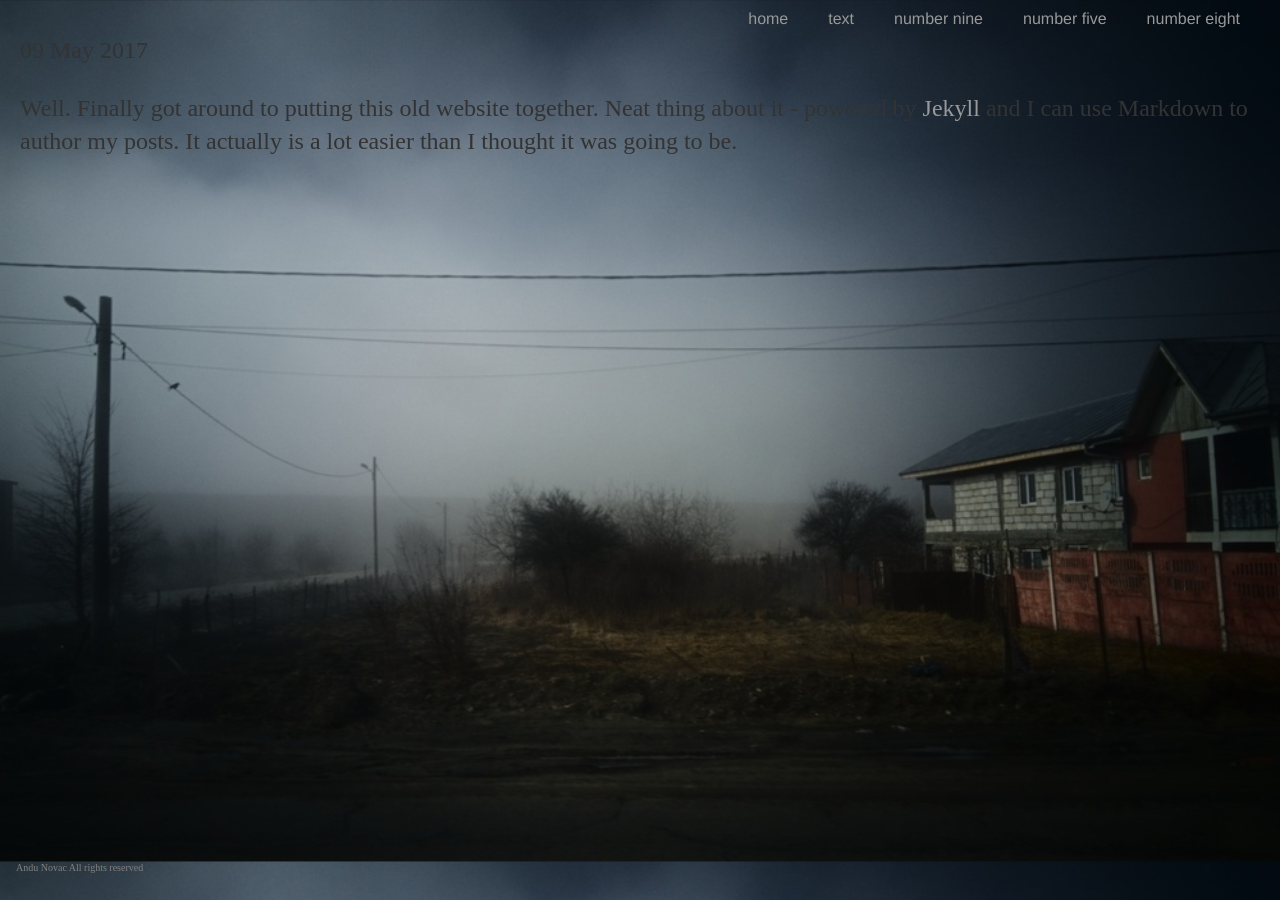
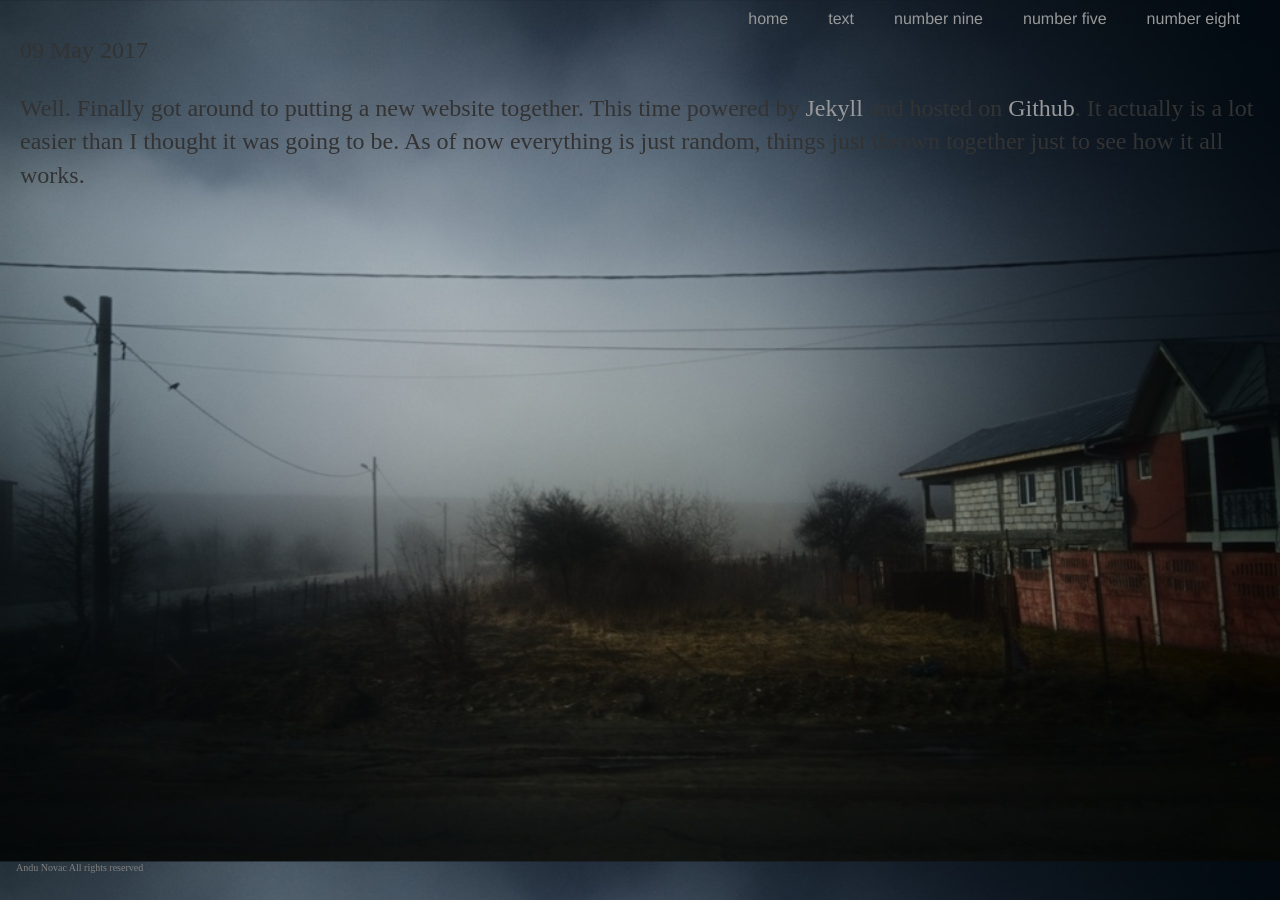
Before and after one commit to letkan/letkan.github.io, a Jekyll site: the page built from _posts/2017-05-09-restart-engine.md, in a window 1280 px wide. Built offline with Jekyll 4.4.1, drawn with Linux system fonts in a browser that asks for light colours.

Commit message:
Update 2017-05-09-restart-engine.md

```diff
--- a/_posts/2017-05-09-restart-engine.md
+++ b/_posts/2017-05-09-restart-engine.md
@@ -1,7 +1,7 @@
 ---
 layout: post
-title: "Time to think again"
+title: "Bordem wins again"
 date: 2017-05-09
 ---
 
-Well. Finally got around to putting this old website together. Neat thing about it - powered by [Jekyll](http://jekyllrb.com) and I can use Markdown to author my posts. It actually is a lot easier than I thought it was going to be.
+Well. Finally got around to putting a new website together. This time powered by [Jekyll](http://jekyllrb.com) and hosted on [Github](http://github.com). It actually is a lot easier than I thought it was going to be. As of now everything is just random, things just thrown together just to see how it all works.
```
